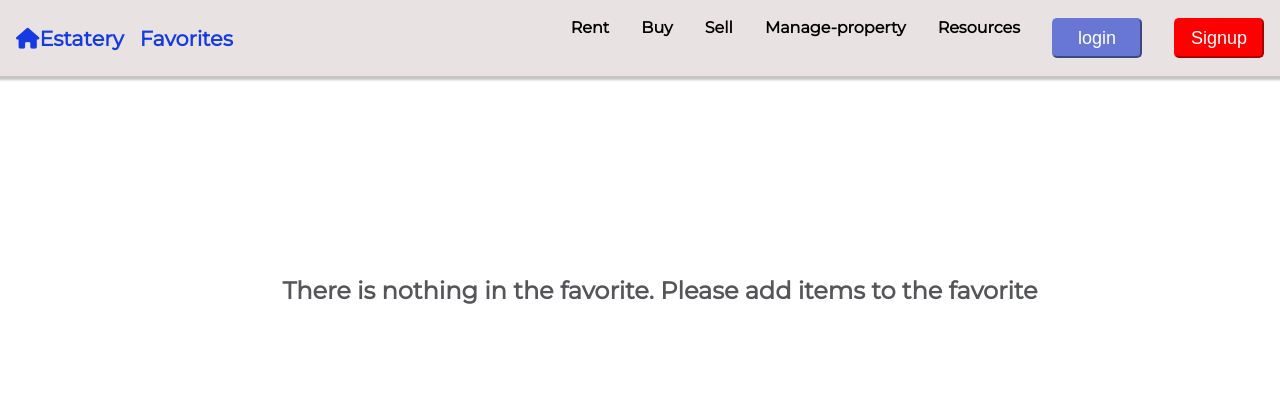
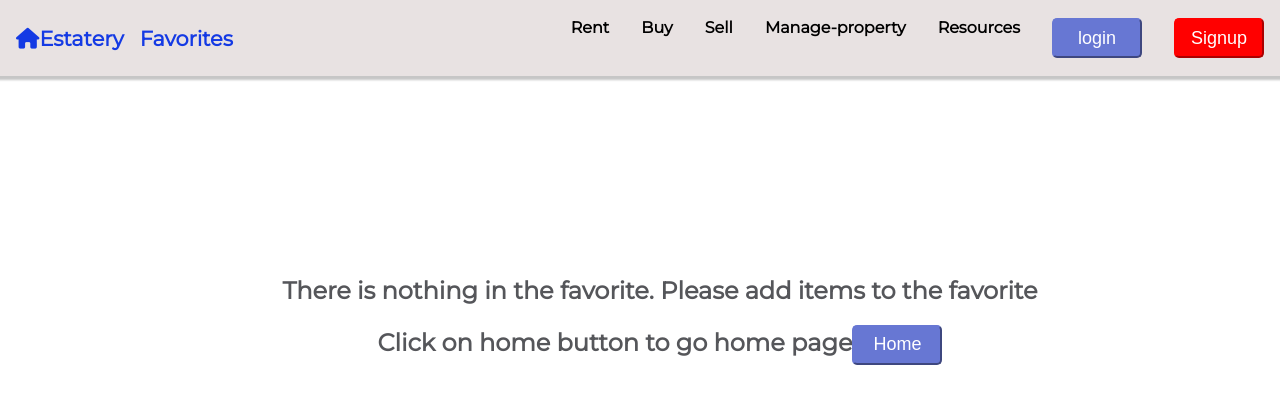
Before and after one commit to jadhavsagar123/Real-estate, a React (Vite) app: page /favorites in a window 1280 px wide. Shown: the top 404 px of the page. Built offline with nearby package versions, Linux system fonts and the light colour scheme; the HTML template or start-up script is replaced by a standard one; a web font is replaced by a local one.

Commit message:
navbar issue

```diff
--- a/src/components/EmptyCart/EmptyCart.jsx
+++ b/src/components/EmptyCart/EmptyCart.jsx
@@ -1,9 +1,28 @@
+import { NavLink } from "react-router-dom";
+
 const EmptyCart = () => {
   return (
     <>
       <h2 style={{ alignItems: 'center' }}>
         There is nothing in the favorite. Please add items to the favorite
       </h2>
+      <h2 style={{ alignItems: 'center' }}>
+        Click on home button to go home page
+
+              <NavLink to="/">
+                <button style={{
+                backgroundColor: "#6777D3",
+                borderColor: "#6777D3",
+                color: "white",
+                height: "40px",
+                width: "90px",
+                borderRadius: "5px",
+                fontSize: "18px",
+              }}>
+              Home
+              </button>
+            </NavLink>
+      </h2>
     </>
   );
 };
--- a/src/components/Navbar/Navbar.module.css
+++ b/src/components/Navbar/Navbar.css
@@ -11,30 +11,30 @@
     box-shadow: 0 2px 2px 2px rgba(9, 9, 9, 0.23);
   }
 
-  .brandname {
+  .brand-name {
     text-decoration: none;
     color:rgb(20, 58, 228);
     font-size: 1.3rem;
     margin-left: 1rem;
   }
 
-  .navigation_menu {
+  .navigation-menu {
     margin-left: auto;
   }
 
-  .navigation_menu ul {
+  .navigation-menu ul {
     display: flex;
     padding: 0;
     flex-wrap: wrap;
   }
 
-  .navigation_menu li {
+  .navigation-menu li {
     list-style-type: none;
     margin: 0 1rem;
   }
 
 
-  .navigation_menu li a {
+  .navigation-menu li a {
     text-decoration: none;
     display: block;
     width: 100%;
@@ -68,7 +68,7 @@
       display: block;
     }
 
-    .navigation_menu ul {
+    .navigation-menu ul {
       flex-direction: column;
       position: absolute;
       top: 60px;
@@ -80,21 +80,21 @@
       display: none;
     }
 
-    .navigation_menu li {
+    .navigation-menu li {
       text-align: center;
       margin: 0;
     }
 
-    .navigation_menu li a {
+    .navigation-menu li a {
       width: 100%;
       padding: 1.5rem 0;
     }
 
-    .navigation_menu li:hover {
+    .navigation-menu li:hover {
       background-color: rgb(238, 238, 238);
     }
 
-    .navigation_menu.expanded ul {
+    .navigation-menu.expanded ul {
       display: block;
     }
   }
--- a/src/components/Navbar/Navbar.jsx
+++ b/src/components/Navbar/Navbar.jsx
@@ -1,5 +1,5 @@
 import { useState } from "react";
-import styles from './/Navbar.module.css';
+import './Navbar.css';
 import { NavLink } from "react-router-dom";
 
 export default function Navbar() {
@@ -8,17 +8,17 @@ export default function Navbar() {
   return (
     <nav
       style={{ backgroundColor: "rgb(232, 226, 226)" }}
-      className={styles.navigation}
+      className='navigation'
     >
-      <NavLink to="/" className={styles.brandname}>
+      <NavLink to="/" className="brand-name">
         <i className="fa fa-home" aria-hidden="true"></i>
         Estatery
       </NavLink>
-      <NavLink to="/favorites" className={styles.brandname}>
+      <NavLink to="/favorites" className="brand-name">
         Favorites
       </NavLink>
       <button
-        className={styles.hamburger}
+        className="hamburger"
         onClick={() => {
           setIsNavExpanded(!isNavExpanded);
         }}
@@ -38,7 +38,7 @@ export default function Navbar() {
       </button>
       <div
         className={
-          isNavExpanded ? styles.navigation_menu.expanded : styles.navigation_menu
+          isNavExpanded ? "navigation-menu expanded" : "navigation-menu"
         }
       >
         <ul>
```
